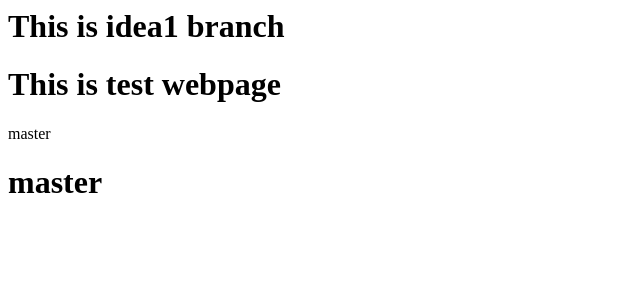
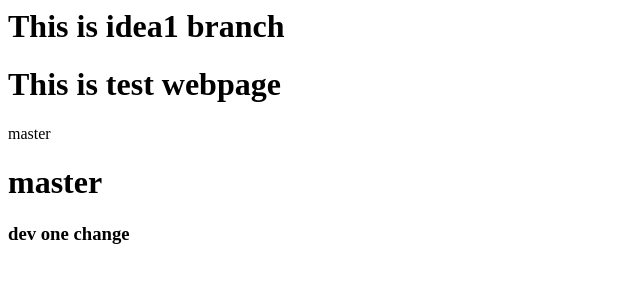
Before and after one commit to anshulparashar/webrepo, a plain HTML site: page index.html in a window 1280 px wide. Shown: the whole page, without its empty margins (0-640 px from the left). Drawn offline with Linux system fonts and the light colour scheme.

Commit message:
adde some text

```diff
--- a/index.html
+++ b/index.html
@@ -2,3 +2,4 @@
 <h1> This is test webpage
 </h1>master
 <h1>master</h1>
+<h3> dev one change </h3>
```
